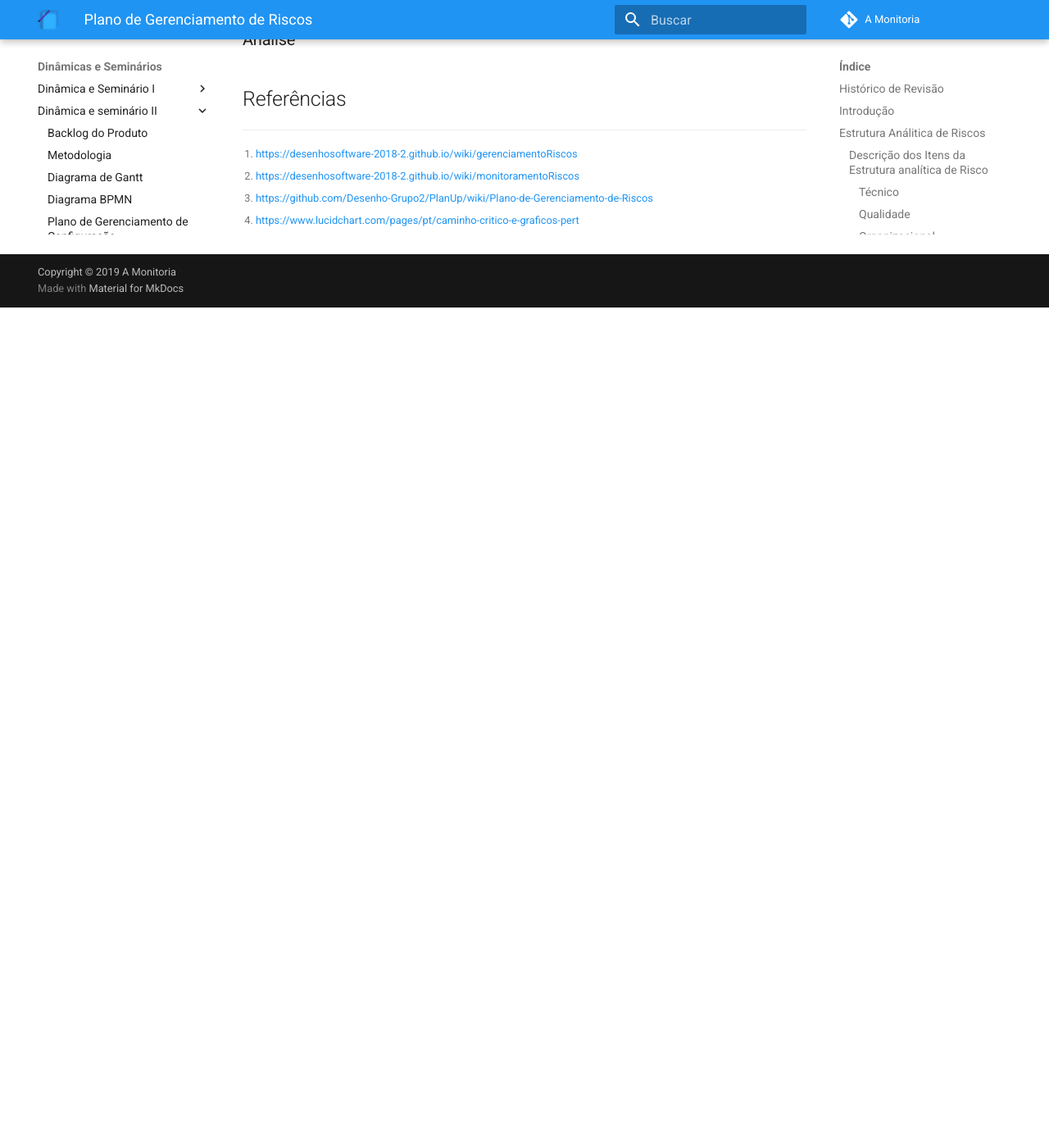
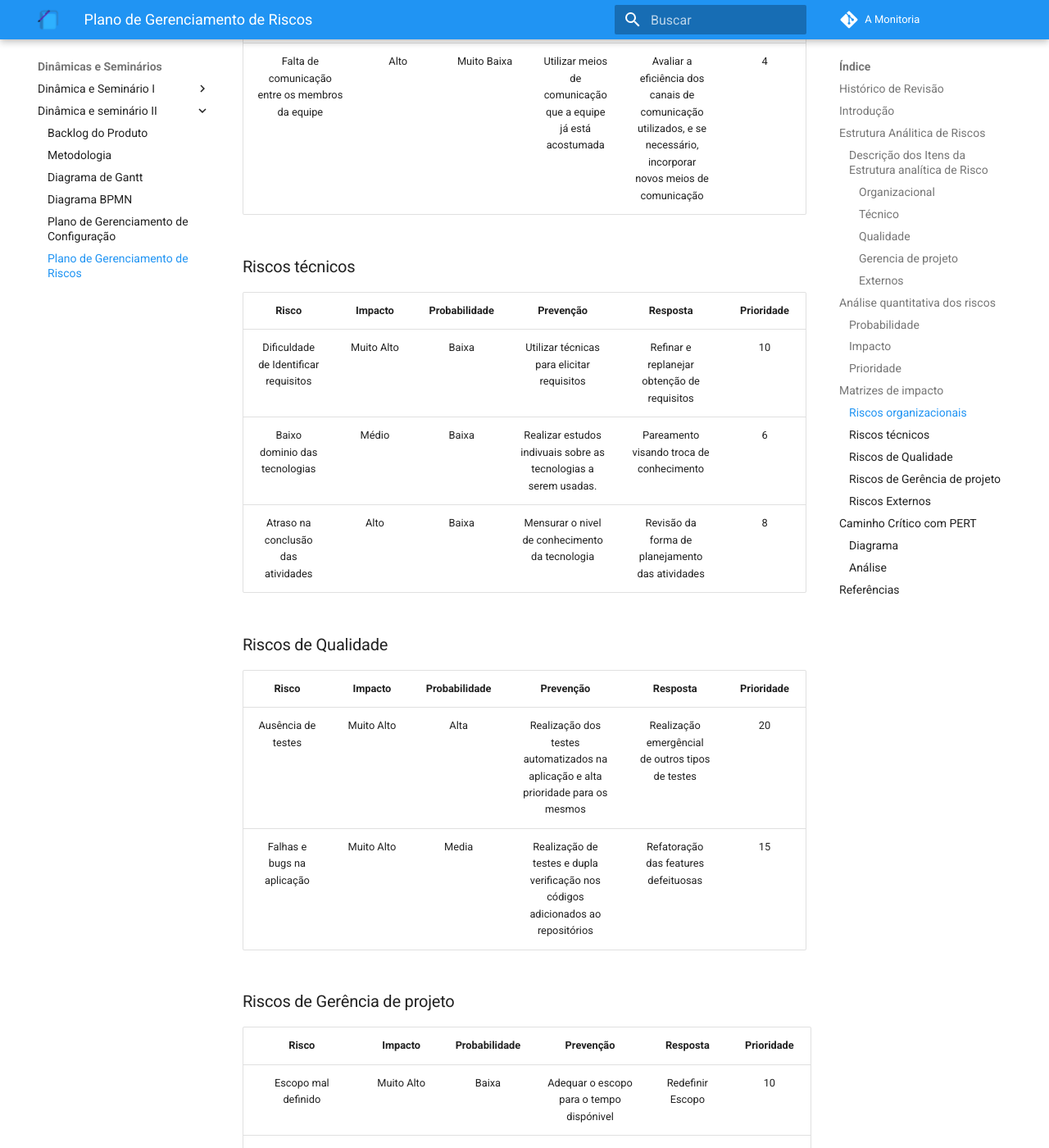
Before and after one commit to 2019-2-arquitetura-desenho/wiki, an MkDocs documentation site: the page built from docs/dinamica_seminario_II/controle_riscos.md, in a window 1280 px wide and 1400 px high, scrolled down 4468 px. Shown: the whole window at 82% size. Built offline with MkDocs 1.6.1 and Material for MkDocs 9.7.7, drawn with Linux system fonts in a browser that asks for light colours; comment, search, counter and statistics services are not loaded; old or Windows-style settings are respelled for this version of MkDocs; before the commit the page ends 4843 px from its top, so only the background shows below that; some of the changed text lies outside the part shown.

Commit message:
Adding impact matrices
Co-authored-by: Andre Lucas de Sousa Pinto <andrelucax@gmail.com>
Co-authored-by: Leonardo Medeiros <leonardomedeiros.6@gmail.com>

```diff
--- a/docs/dinamica_seminario_II/controle_riscos.md
+++ b/docs/dinamica_seminario_II/controle_riscos.md
@@ -6,6 +6,7 @@
 | 22/08/19 | 0.1 | Criação do documento, indicação de tópicos e referências | [Lieverton Silva](https://github.com/lievertom) e [Welison Regis](https://github.com/WelisonR) |
 | 01/09/19 | 1.0 | Adição da Descrição dos Itens da Estrutura analítica de Risco |  [Andre Pinto](https://github.com/andrelucax) e  [Leonardo Medeiros](https://github.com/leomedeiros1) |
 | 01/09/19 | 1.1 | Adição da Análise quantitativa dos riscos |  [Andre Pinto](https://github.com/andrelucax) e  [Leonardo Medeiros](https://github.com/leomedeiros1) |
+| 05/09/19 | 2.0 | Adição das Matrizes de impacto |  [Andre Pinto](https://github.com/andrelucax) e  [Leonardo Medeiros](https://github.com/leomedeiros1) |
 
 ## Introdução
 
@@ -16,6 +17,10 @@ O objetivo deste documento é explicitar como acontecerá o gerenciamento de ris
 ![Estutura Análitica de riscos](./assets/img/estrutura_analititca_riscos.png)
 
 ### Descrição dos Itens da Estrutura analítica de Risco
+
+#### Organizacional
+- **Recursos Humanos**: Corresponde aos riscos relacionados aos recursos humanos, bem como o comprometimento da equipe de desenvolvimento e falta de comunicação entre as partes envolvidas.
+- **Priorização**: São riscos relacionados aos erros de priorização, gerando atrasos nas entregas, por existir dependências entre as tarefas.
 
 #### Técnico
 - **Requisitos**: Riscos relacionados aos requisitos levantados e ao escopo definido;
@@ -66,19 +67,47 @@ A análise quantitativa dos riscos será feita através da matriz de probabilida
 ### Prioridade
 | P/I | Muito Baixo  | Baixo | Médio | Alto | Muito Alto |
 | :-: | :----------: | :---: | :---: | :--: | :--------: |
-| Muito Baixo |	1 | 2 | 3 | 4 | 5 |
-| Baixo	| 2 | 4 | 6 | 8 | 10 |
-| Médio | 3 | 6 | 9 | 12 | 15 |
-| Alto | 4 | 8 | 12 | 16 | 20 |
-| Muito Alto | 5 | 10 | 15 | 20 | 25 |
+| Muito Baixa |	1 | 2 | 3 | 4 | 5 |
+| Baixa	| 2 | 4 | 6 | 8 | 10 |
+| Média | 3 | 6 | 9 | 12 | 15 |
+| Alta | 4 | 8 | 12 | 16 | 20 |
+| Muito Alta | 5 | 10 | 15 | 20 | 25 |
 
 ## Matrizes de impacto
+
+### Riscos organizacionais
+| Risco | Impacto | Probabilidade | Prevenção | Resposta | Prioridade |
+| :---: | :-----: | :-----------: | :-------: | :------: | :--------: |
+| Falta de comprometimento ou desistência da disciplina por algum integrante da equipe | Muito Alto | Media | Ações para motivar os membros | Replanejamento de atividades, visando deixar os membros mais confortáveis | 15 |
+| Priorização de atividades pouco relevantes | Alto | Baixa | Seguir o Sprint Backlog | Reforçar a importância da execução das tarefas previstas | 8 |
+| Falta de comunicação entre os membros da equipe | Alto | Muito Baixa | Utilizar meios de comunicação que a equipe já está acostumada | Avaliar a eficiência dos canais de comunicação utilizados, e se necessário, incorporar novos meios de comunicação | 4 |
 
 ### Riscos técnicos
 | Risco | Impacto | Probabilidade | Prevenção | Resposta | Prioridade |
 | :---: | :-----: | :-----------: | :-------: | :------: | :--------: |
-| Dificuldade de Identificar requisitos | Muito Alto | Baixa | Utilizar técnicas para elicitar requisitos | Refinar e replanejar obtenção de requisitos | 5 |
-...
+| Dificuldade de Identificar requisitos | Muito Alto | Baixa | Utilizar técnicas para elicitar requisitos | Refinar e replanejar obtenção de requisitos | 10 |
+| Baixo dominio das tecnologias | Médio | Baixa | Realizar estudos indivuais sobre as tecnologias a serem usadas. | Pareamento visando troca de conhecimento | 6 |
+| Atraso na conclusão das atividades | Alto | Baixa |Mensurar o nivel de conhecimento da tecnologia | Revisão da forma de planejamento das atividades | 8 |
+
+### Riscos de Qualidade
+| Risco | Impacto | Probabilidade | Prevenção | Resposta | Prioridade |
+| :---: | :-----: | :-----------: | :-------: | :------: | :--------: |
+| Ausência de testes | Muito Alto | Alta | Realização dos testes automatizados na aplicação e alta prioridade para os mesmos | Realização emergêncial de outros tipos de testes | 20 |
+| Falhas e bugs na aplicação | Muito Alto | Media | Realização de testes e dupla verificação nos códigos adicionados ao repositórios | Refatoração das features defeituosas | 15 |
+
+### Riscos de Gerência de projeto
+| Risco | Impacto | Probabilidade | Prevenção | Resposta | Prioridade |
+| :---: | :-----: | :-----------: | :-------: | :------: | :--------: |
+| Escopo mal definido | Muito Alto | Baixa | Adequar o escopo para o tempo dispónivel | Redefinir Escopo | 10 |
+| Cronograma inviável | Muito Alto | Baixa | Adequar os prazos e atividades a um escopo viável Refatorar o Cronograma | 10 |
+| Problemas no autogerenciamento da equipe | Muito Alto | Media | Membros da equipe devem estar cientes de seu papel dentro da equipe, e a importância do seu comprometimento | Cobrança mútua por parte da equipe | 15 |
+
+### Riscos Externos
+| Risco | Impacto | Probabilidade | Prevenção | Resposta | Prioridade |
+| :---: | :-----: | :-----------: | :-------: | :------: | :--------: |
+| Baixa adesão da aplicação | Alto | Alta | Realização de pesquisas com o público alvo | Adaptação da aplicação de acordo com o solicitado pelo público alvo | 16 |
+| Baixo uso da aplicação, devido à sazonalidade com que o processo ocorre | Alto | Muito Alta | - | - | 20 |
+
 
 ## Caminho Crítico com PERT
 
@@ -92,6 +121,8 @@ A análise quantitativa dos riscos será feita através da matriz de probabilida
 
 ## Referências
 
+Gerenciando ricos atraves de matrizes. Disponível em https://danielettinger.com/2011/06/14/gerenciando-os-riscos-do-projeto-com-a-matriz-de-probabilidade-e-impacto/
+
 [^1]: https://desenhosoftware-2018-2.github.io/wiki/gerenciamentoRiscos
 [^2]: https://desenhosoftware-2018-2.github.io/wiki/monitoramentoRiscos
 [^3]: https://github.com/Desenho-Grupo2/PlanUp/wiki/Plano-de-Gerenciamento-de-Riscos
```
Also changed, not shown: other parts of docs/dinamica_seminario_II/controle_riscos.md (+1 -5 lines).
